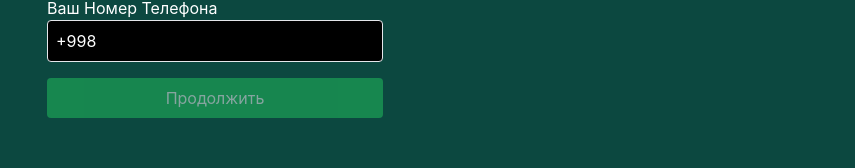
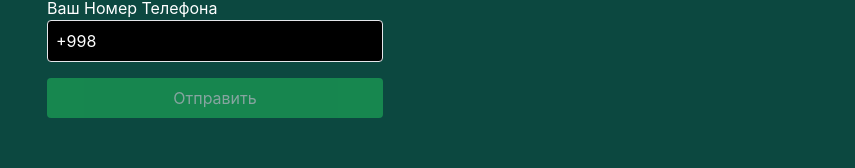
Before and after one commit to adm1ngit/GreenWall_Frontend, a React (Vite) app: page /product/first in a window 1280 px wide. Shown: the part 406-574 px from the top of the page, without its empty margins (425-1280 px from the left). Built offline with nearby package versions, Linux system fonts and the light colour scheme.

Commit message:
Update translations.js

```diff
--- a/src/components/main/translations.js
+++ b/src/components/main/translations.js
@@ -11,7 +11,7 @@ const translations = {
     widthLabel: "Какая длина",
     heightLabel: "Какая высота",
     commentLabel: "Комментарии вашего заявления",
-    submitButton: "Продолжить",
+    submitButton: "Отправить",
     confirmButton: "Отправить",
     totalPriceLabel: "Сумма за количество метров: ",
     title: "Проделaнные Работы",
@@ -77,7 +77,7 @@ const translations = {
     widthLabel: "What is the width",
     heightLabel: "What is the height",
     commentLabel: "Your request comments",
-    submitButton: "Continue",
+    submitButton: "Submit",
     confirmButton: "Submit",
     totalPriceLabel: "Total price for square meters: ",
 
@@ -149,7 +149,7 @@ const translations = {
     widthLabel: "Uzunligi",
     heightLabel: "Balandlik",
     commentLabel: "Arizangiz bo'yicha izohlar",
-    submitButton: "Davom etish",
+    submitButton: "Yuborish",
     confirmButton: "Jo'natish",
     totalPriceLabel: "Kvadrat metrlar uchun umumiy narx: ",
     title: "Bajarilgan Loyihalar",
```
